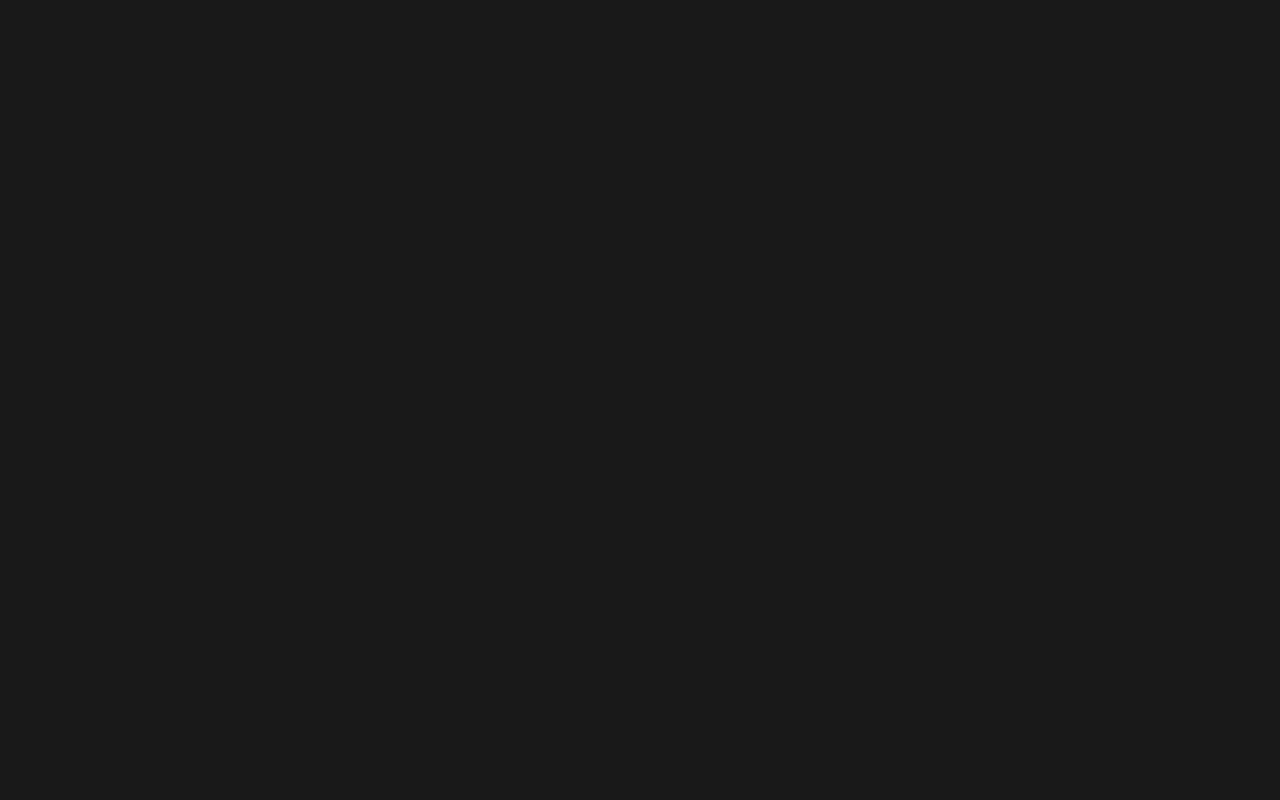
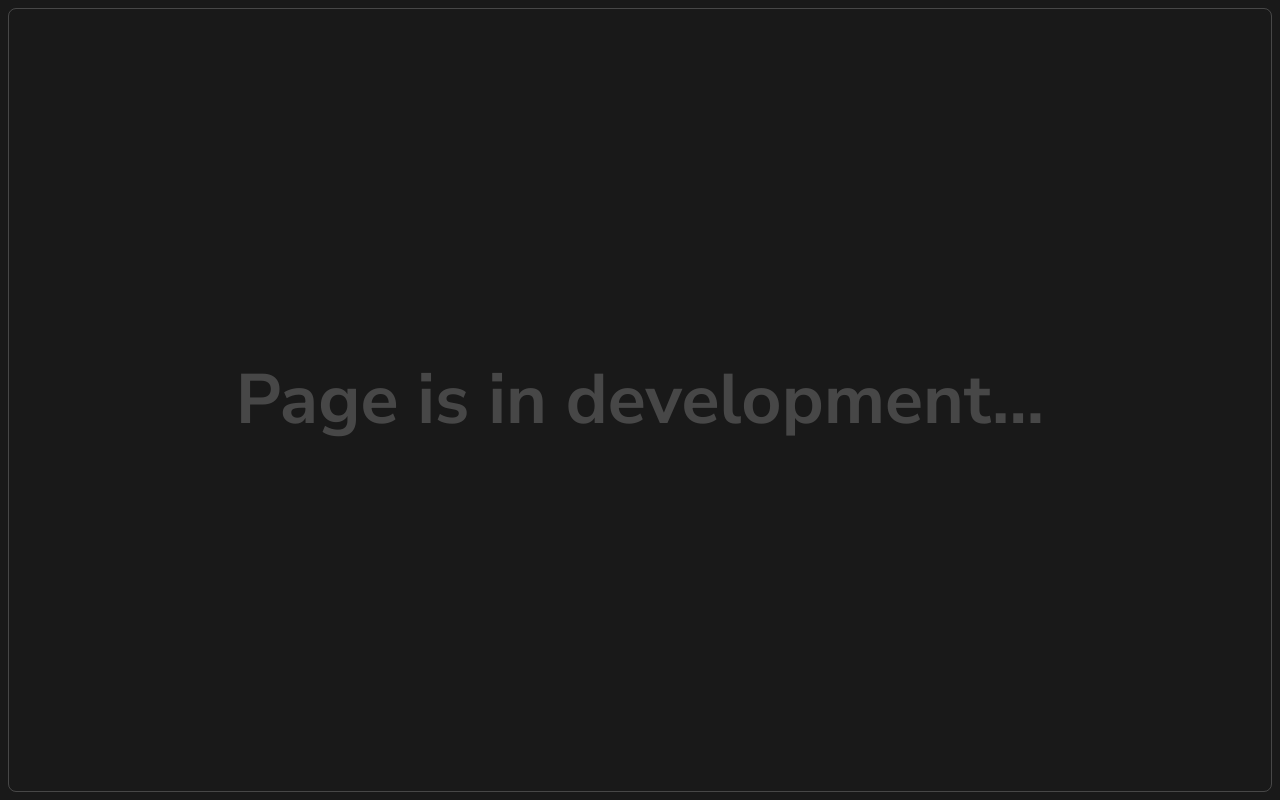
Before and after one commit to gitboytushar/RBAC-Management-App, a React (Vite) app in the folder frontend/: page /signup in a window 1280 px wide. Before the commit this address had no page. Built offline with nearby package versions, Linux system fonts and the light colour scheme; what tailwindcss-motion would draw is missing.

Commit message:
Added signup Page component to work on it

```diff
--- a/frontend/src/App.jsx
+++ b/frontend/src/App.jsx
@@ -4,6 +4,7 @@ import { BrowserRouter as Router, Routes, Route } from 'react-router-dom'
 import AllEmployees from './pages/AllEmployees'
 import Active from './pages/Active'
 import Inactive from './pages/Inactive'
+import SignUp from './pages/SignUp'
 
 function App () {
   return (
@@ -17,6 +18,9 @@ function App () {
             <Route path='/active' element={<Active />} />
             <Route path='/inactive' element={<Inactive />} />
           </Route>
+
+          {/* Route to Sign up Page */}
+          <Route path='/signup' element={<SignUp />} />
         </Routes>
       </Router>
     </div>
--- /dev/null
+++ b/frontend/src/pages/SignUp.jsx
@@ -0,0 +1,13 @@
+import React from 'react'
+
+const SignUp = () => {
+  return (
+    <div className='flex h-[98vh] overflow-hidden'>
+      <div className='w-full p-4 border border-white/20 text-white/20 text-xl lg:text-[70px] font-bold rounded-lg flex items-center justify-center flex-wrap'>
+        Page is in development...
+      </div>
+    </div>
+  )
+}
+
+export default SignUp
```
